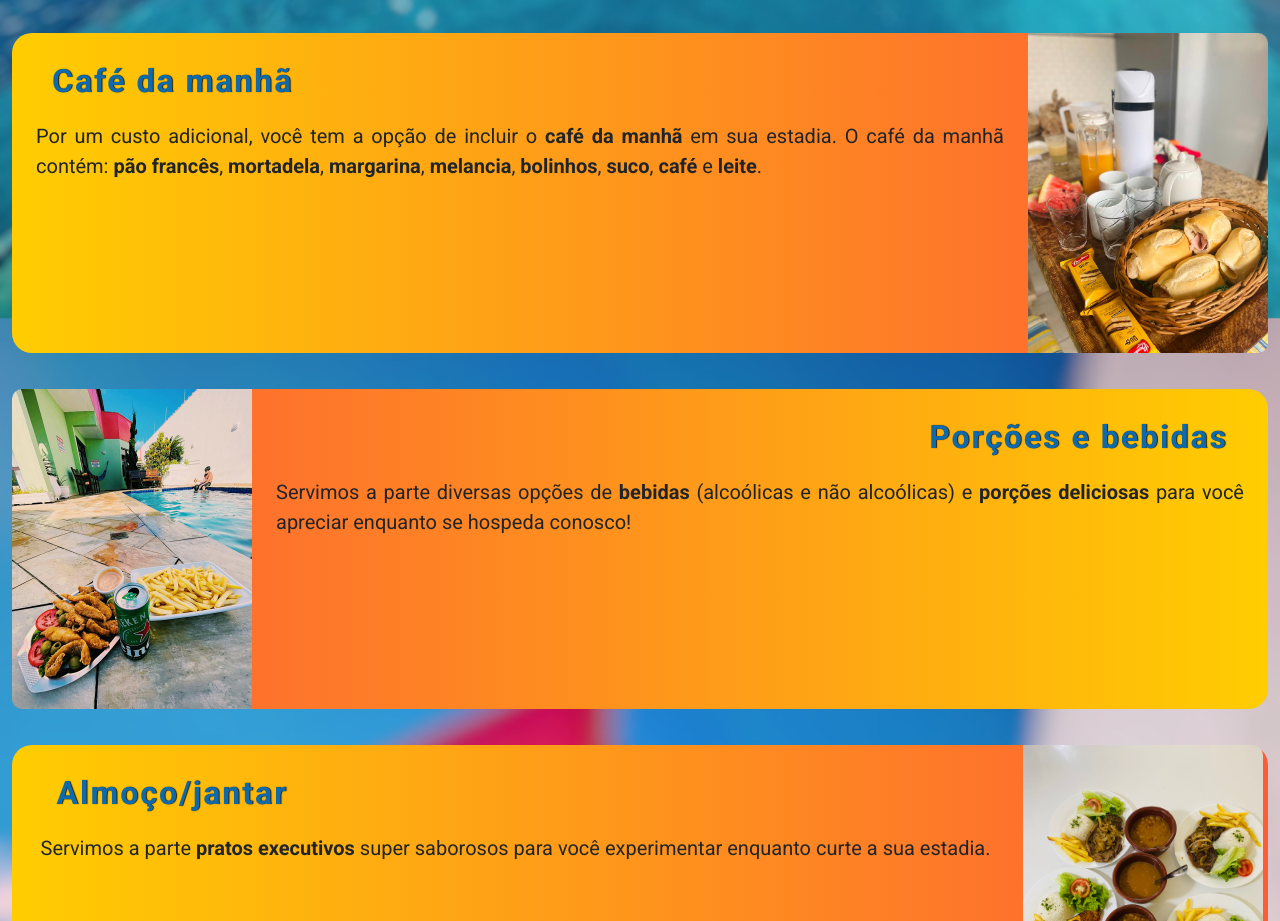
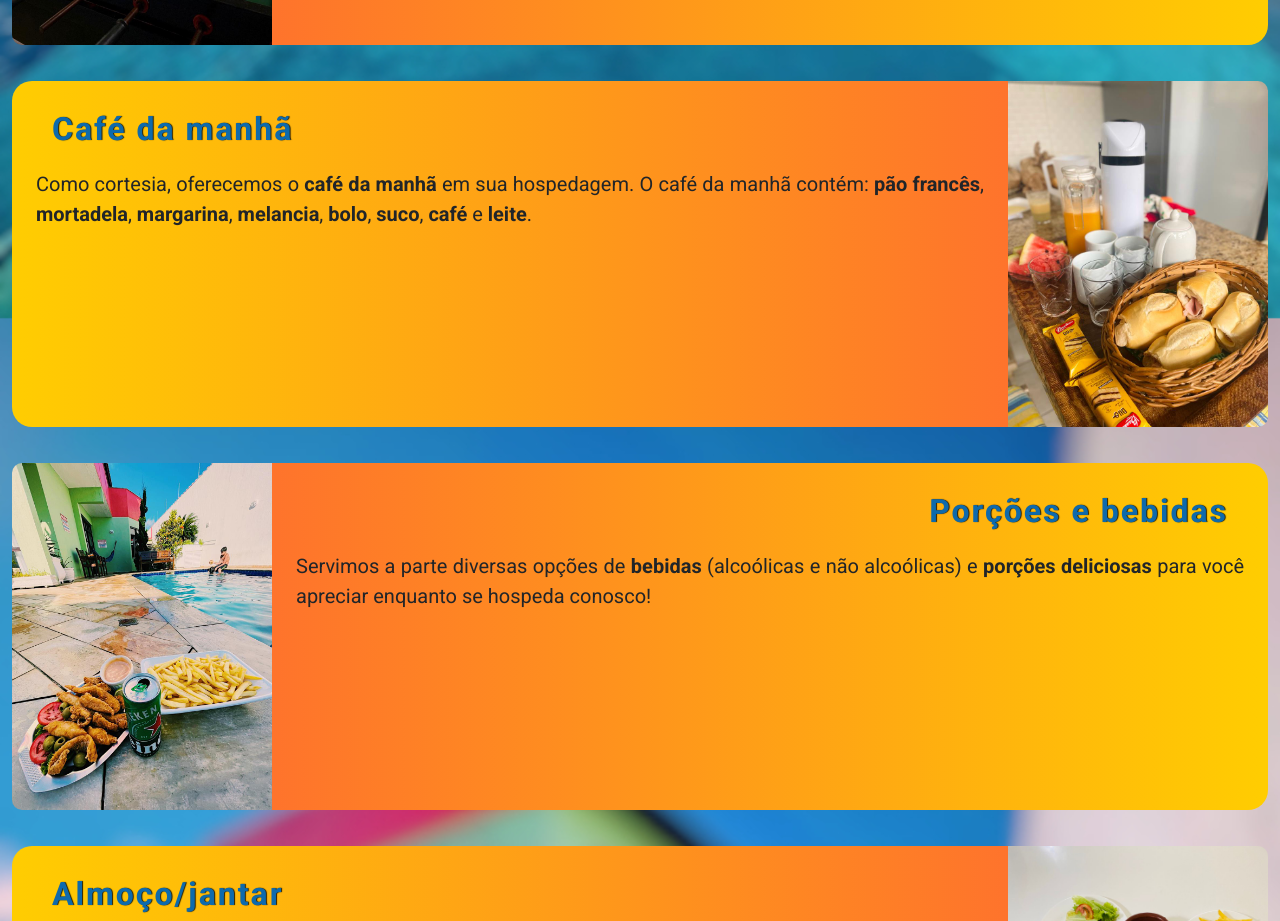
Before and after one commit to LeonardoSibuya/pousada_bahia-beach, a website: page index.html in a window 1280 px wide. Shown: the part 4483-5404 px from the top of the page. Drawn offline with nearby package versions, Linux system fonts and the light colour scheme; files that its build step writes are made by us from their sources; files whose address does not match are found by name.

Commit message:
projeto finalizado e aprovado!

```diff
--- a/index.html
+++ b/index.html
@@ -333,8 +333,8 @@
                                     Café da manhã
                                 </div>
                                 <div class="services__list__item__info__text">
-                                    Por um custo adicional, você tem a opção de incluir o <b>café da manhã</b> em sua estadia.
-                                    O café da manhã contém: <b>pão francês</b>, <b>mortadela</b>, <b>margarina</b>, <b>melancia</b>, <b>bolinhos</b>, <b>suco</b>, <b>café</b> e <b>leite</b>.
+                                    Como cortesia, oferecemos o <b>café da manhã</b> em sua hospedagem.
+                                    O café da manhã contém: <b>pão francês</b>, <b>mortadela</b>, <b>margarina</b>, <b>melancia</b>, <b>bolo</b>, <b>suco</b>, <b>café</b> e <b>leite</b>.
                                 </div>
                             </div>
                             <img src="dist/images/galeria/cafe.jpg" alt="" class="services__list__item__img">
--- a/src/styles/_services.scss
+++ b/src/styles/_services.scss
@@ -172,7 +172,7 @@
             }
 
             &__img {
-                width: 240px;
+                width: 260px;
                 border-radius: 0px 10px 10px 0px;
 
                 @media (max-width: 767px) {
```
